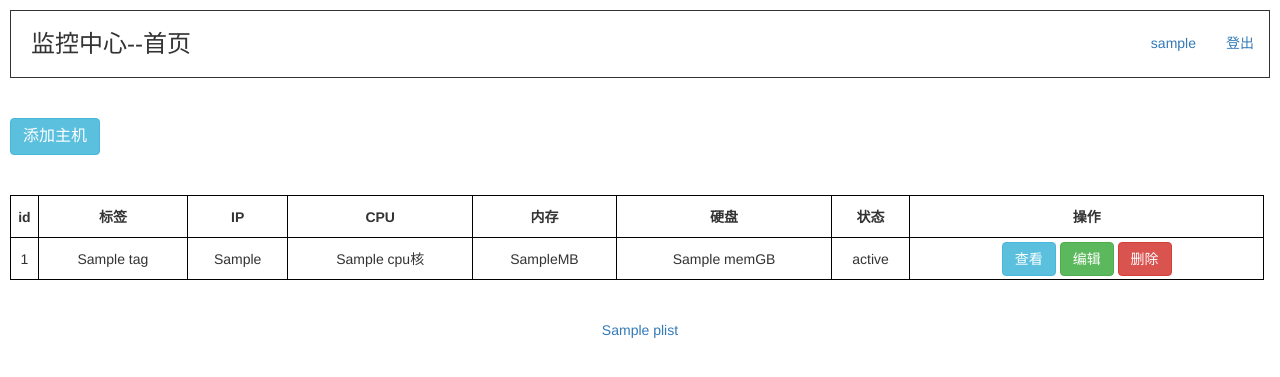
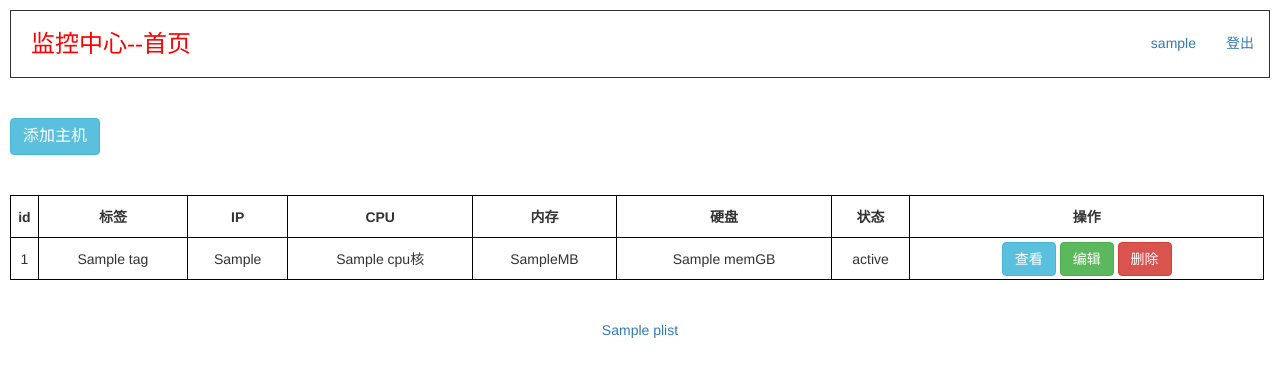
Before and after one commit to zwq-qianyu/server_monitor, a Django app: template auto/templates/index.html in a window 1280 px wide. Shown: the top 377 px of the page. Run offline with Django 3.2, Linux system fonts and the light colour scheme; the template is opened without the code that fills it: most values are stand-ins (such as "Sample title", 1, 10 or a date in 2020); some libraries are stand-ins or nearby versions.

Commit message:
使用红色标注当前页面

```diff
--- a/auto/templates/detail.html
+++ b/auto/templates/detail.html
@@ -59,7 +59,7 @@
 	<div id="header">
 		<h3><a href="">监控中心</a></h3>
 		<h4><a href="{% url 'index' %}">首页</a></h4>
-		<h4><a href="">详情页</a></h4>
+		<h4><a href="#" style="color: red">详情页</a></h4>
 	</div>
 	<div id="center_body">
 		<div id="left">
--- a/auto/templates/index.html
+++ b/auto/templates/index.html
@@ -44,7 +44,7 @@
 </head>
 <body>
 	<div id="header">
-		<h3>监控中心--首页</h3>
+		<h3 style="color: red">监控中心--首页</h3>
 		<!--<h5><a href="{% url 'register' %}">注册</a></h5>-->
 		<h5><a href="{% url 'logout' %}">登出</a></h5>
 		<h5><a href="{% url 'index' %}">{{ username }}</a></h5>
```
